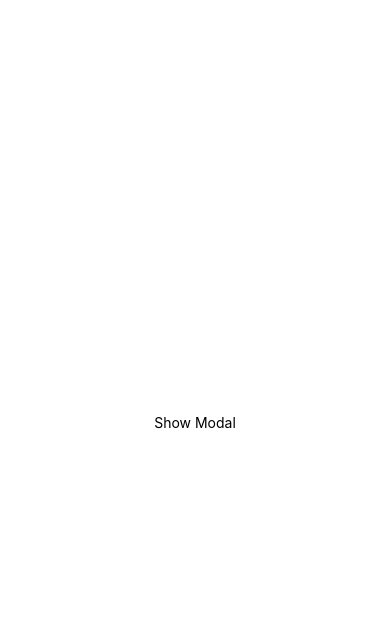
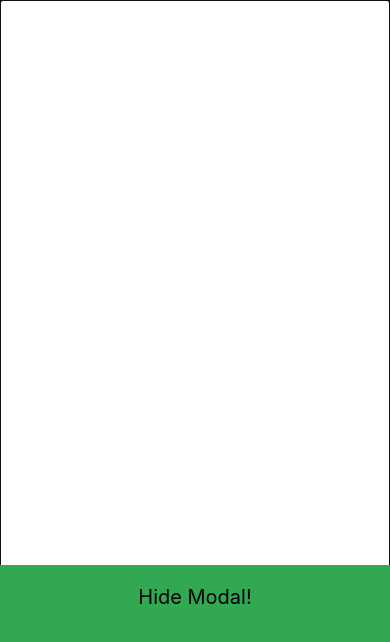
Before and after one commit to angeloaustria/smart-cook, a React Native app: screen / in a window 390 px wide. Shown: the top 642 px of the page. Built offline with nearby package versions, Linux system fonts and the light colour scheme.

Commit message:
Implemented close modal if touched outside

```diff
--- a/App.js
+++ b/App.js
@@ -2,21 +2,20 @@ import React, { useState } from 'react';
 import {
   StyleSheet,
   Text,
-  TouchableHighlight,
-  View
+  TouchableOpacity,
 } from 'react-native';
 import MainModal from "./components/MainModal";
 
 export default function App() {
-  const [modalVisible, setModalVisible] = useState(false);
+  const [modalVisible, setModalVisible] = useState(true);
 
   return (
-      <View style={styles.container} onTouchStart={() => {setModalVisible(!modalVisible);}}>
-        <TouchableHighlight onPress={() => {setModalVisible(true);}}>
-          <Text>Show Modal</Text>
-        </TouchableHighlight>
-        <MainModal visible={modalVisible}/>
-      </View>
+    <>
+      <TouchableOpacity style={styles.container} onPress={() => {setModalVisible(!modalVisible);}}>
+        <Text>Show Modal</Text>
+      </TouchableOpacity>
+      <MainModal modalVisible={modalVisible} setModalVisible={setModalVisible}/>
+    </>
   );
 }
 
--- a/components/MainModal.js
+++ b/components/MainModal.js
@@ -2,24 +2,35 @@ import React from 'react';
 import {
   Modal,
   StyleSheet,
-    Text,
-    TouchableHighlight,
+  TouchableOpacity, TouchableWithoutFeedback,
   View
 } from 'react-native';
 import MainModalItem from "./MainModalItem";
 
-export default function MainModal(props) {
+export default function MainModal({modalVisible, setModalVisible}) {
   return (
+      <>
         <Modal
             animationType="slide"
             transparent={false}
-            visible={props.visible}>
-            <View style={modalStyle.outerContainer}>
+            visible={modalVisible}>
+          <TouchableOpacity
+              style={modalStyle.outerContainer}
+              activeOpacity={1}
+              onPressOut={() => {
+                setModalVisible(false)
+              }}
+          >
+            <TouchableWithoutFeedback>
               <View style={modalStyle.innerContainer}>
-                    <MainModalItem/>
+                <MainModalItem onPress={() => {
+                  console.log('hello');
+                }}/>
               </View>
-            </View>
+            </TouchableWithoutFeedback>
+          </TouchableOpacity>
         </Modal>
+      </>
   )
 }
 
--- a/components/MainModalItem.js
+++ b/components/MainModalItem.js
@@ -1,18 +1,17 @@
 import React from 'react';
 import {
-    Modal,
   StyleSheet,
   Text,
   TouchableHighlight,
-    TouchableOpacity,
-    View
 } from 'react-native';
 
-export default function MainModalItem(props) {
+export default function MainModalItem({onPress}) {
   return (
-        <TouchableHighlight style={modalItemStyle.item}>
+      <>
+        <TouchableHighlight style={modalItemStyle.item} onPress={() => onPress()}>
           <Text style={modalItemStyle.text}>Hide Modal!</Text>
         </TouchableHighlight>
+      </>
   )
 }
 
```
Lines whose indentation alone changed are shown as unchanged.
